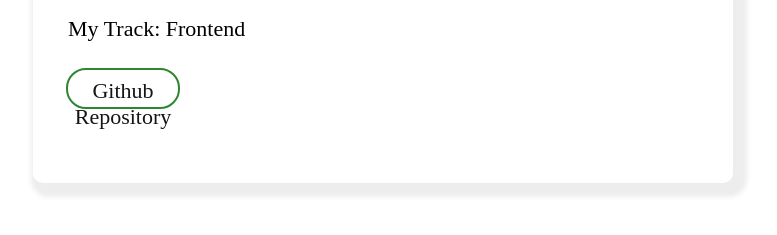
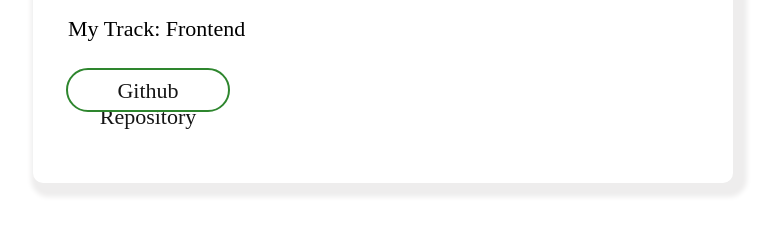
Before and after one commit to muhdjameeel/muhdjameeelHNG, a plain HTML site: page index.html in a window 1280 px wide. Shown: the part 447-682 px from the top of the page, without its empty margins (257-1034 px from the left). Drawn offline with Linux system fonts and the light colour scheme.

Commit message:
Update style.css

```diff
--- a/style.css
+++ b/style.css
@@ -71,9 +71,9 @@ a, span, img{
 
 .main a{
     color: rgb(21, 21, 21);
-    width: 110px;
-    height: 37px;
-    border-radius: 18px;
+    width: 160px;
+    height: 40px;
+    border-radius: 22px;
     background-color: white;
     outline: 2px solid rgb(46, 134, 46);
     border: 3px solid white;
```
